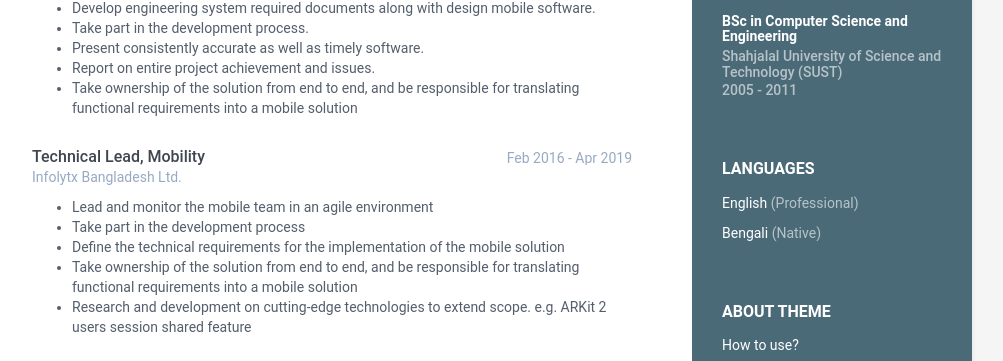
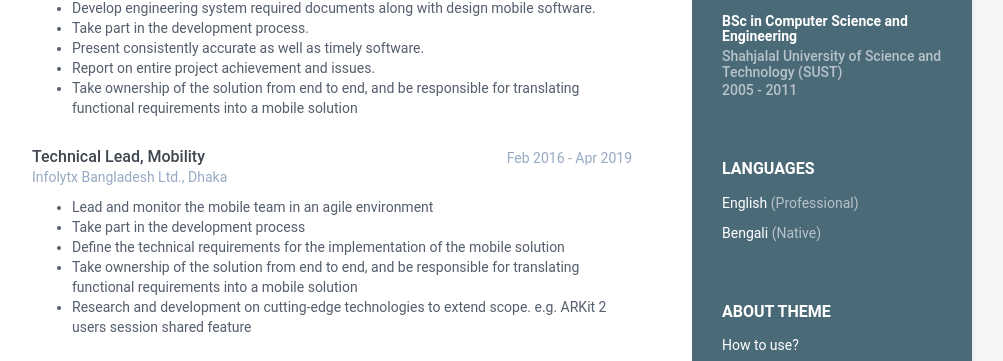
Before and after one commit to mjhassan/mjhassan.github.io, a Jekyll site: the page built from index.html, in a window 1280 px wide and 900 px high, scrolled down 326 px. Shown: the part 91-452 px from the top of the window, without its empty margins (168-1171 px from the left). Built offline with Jekyll 4.4.1, drawn with Linux system fonts in a browser that asks for light colours.

Commit message:
added infolytx location

```diff
--- a/_data/data.yml
+++ b/_data/data.yml
@@ -71,7 +71,7 @@ experiences:
 
     - role: Technical Lead, Mobility
       time: Feb 2016 - Apr 2019
-      company: Infolytx Bangladesh Ltd.
+      company: Infolytx Bangladesh Ltd., Dhaka
       details: |
         - Lead and monitor the mobile team in an agile environment
         - Take part in the development process
```
